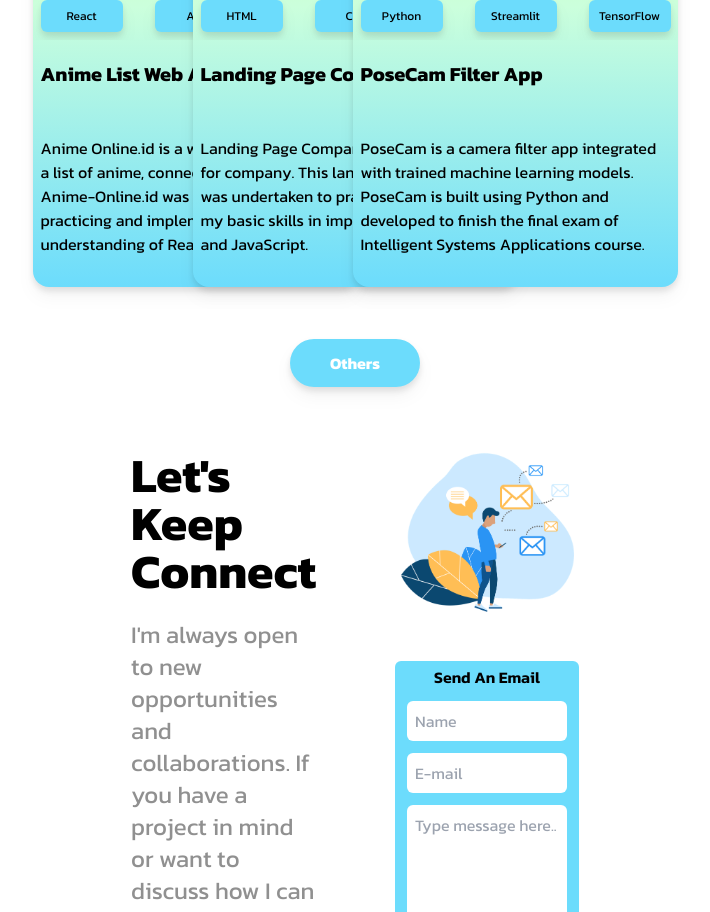
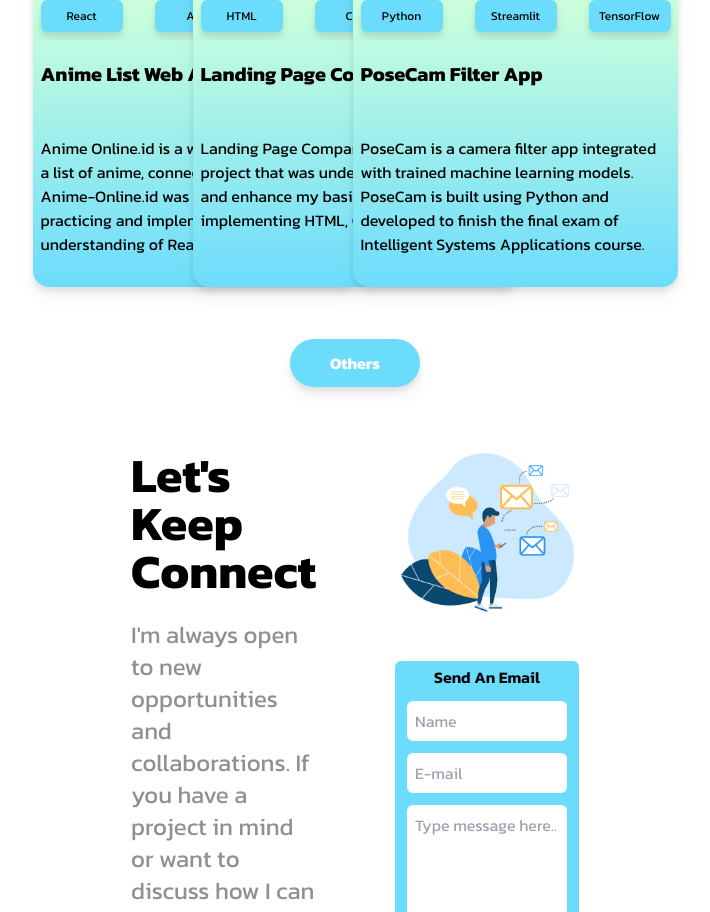
Before and after one commit to wisnadiputra1/wisna-porto, a React (Vite) app: page / in a window 1280 px wide. Shown: the part 2640-3552 px from the top of the page, without its empty margins (285-995 px from the left). Built offline with nearby package versions, Linux system fonts and the light colour scheme.

Commit message:
Update MyProjects.jsx

```diff
--- a/src/components/MyProjects.jsx
+++ b/src/components/MyProjects.jsx
@@ -20,7 +20,7 @@ const MyProjects = () => {
 
     {
       title : 'Landing Page Company',
-      desc : 'Landing Page Company is a landing page for company. This landing page project was undertaken to practice and enhance my basic skills in implementing HTML, CSS, and JavaScript.',
+      desc : 'Landing Page Company is a landing page project that was undertaken to practice and enhance my basic skills in implementing HTML, CSS, and JavaScript.',
       tools : [
         'HTML', 'CSS', 'JavaScript', 'Replit'
       ],
```
